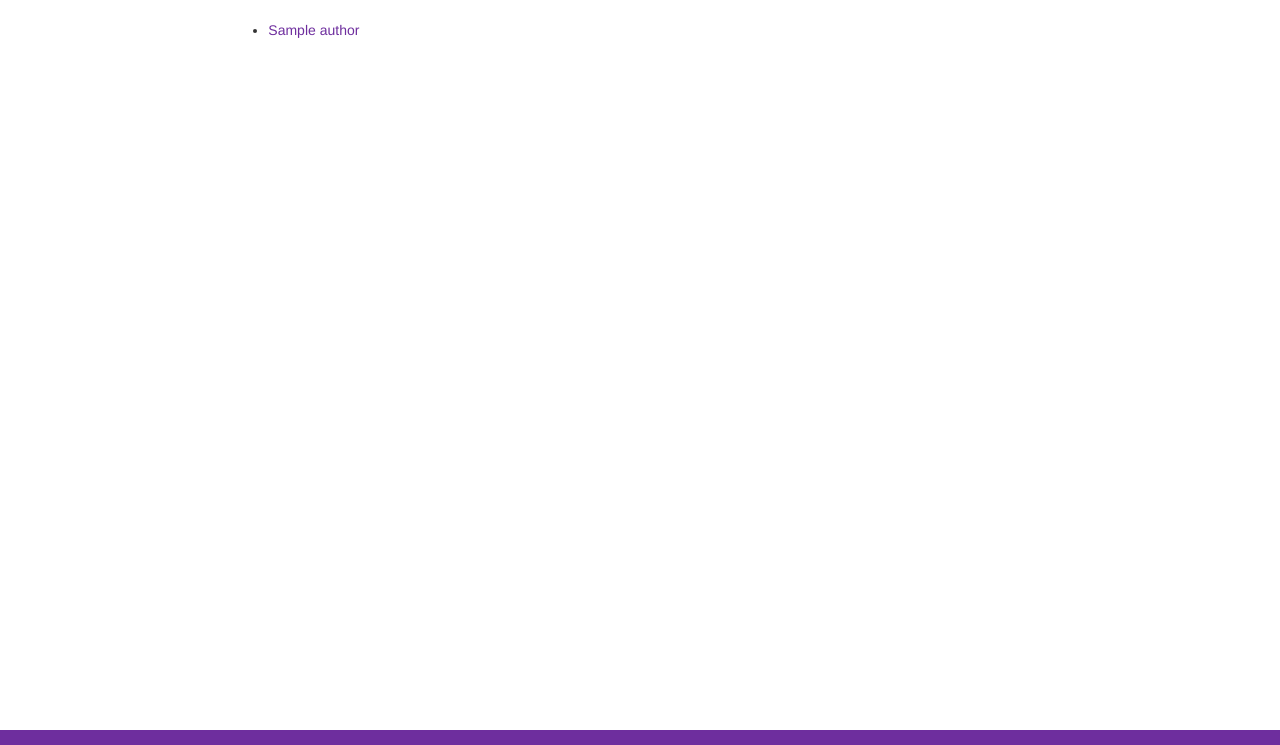
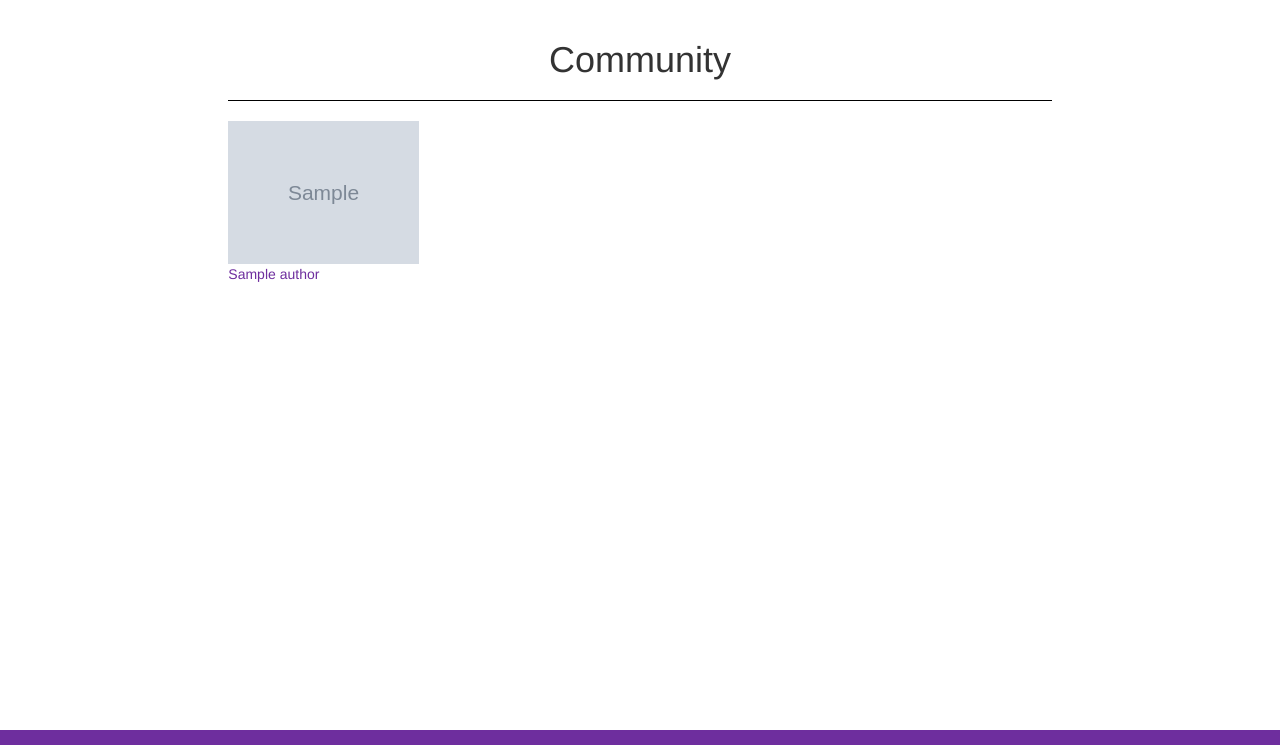
Before and after one commit to workflowr/workflowr.io-django, a Django app: page /authors/ in a window 1280 px wide. Shown: the part 52-797 px from the top of the page. Run offline with Django 3.2, Linux system fonts and the light colour scheme; tables that the repository leaves empty hold one stand-in row (values such as "Sample post"); grey boxes marked "Sample" are stand-in pictures; some libraries are stand-ins or nearby versions; grey boxes are pictures that could not be loaded.

Commit message:
Style author list.

```diff
--- a/projects/models.py
+++ b/projects/models.py
@@ -8,6 +8,7 @@ class Author(models.Model):
     # user = models.OneToOneField(User, on_delete=models.CASCADE)
     name = models.CharField(max_length=200)
     email = models.EmailField()
+    avatar = models.URLField(blank=True)
 
     def get_absolute_url(self):
         return reverse('projects:author_detail',
--- /dev/null
+++ b/static/styles/author_list.css
@@ -0,0 +1,10 @@
+h1 {
+    text-align: center;
+    padding-bottom: 2rem;
+    border-bottom: 1px solid black;
+    margin-bottom: 2rem;
+}
+
+main img {
+    width: 75%;
+}
--- a/templates/projects/author_list.html
+++ b/templates/projects/author_list.html
@@ -1,13 +1,27 @@
 {% extends "base.html" %}
+{% load static %}
+
+{% block title%}Community{% endblock %}
+
+{% block style %}
+<link rel="stylesheet" href="{% static 'styles/author_list.css' %}">
+{% endblock %}
 
 {% block content %}
 
+<h1>Community</h1>
 {% if author_list %}
-    <ul>
+  <div class="row">
     {% for author in author_list %}
-        <li><a href="{{ author.get_absolute_url }}">{{ author.name }}</a></li>
+      <div class="col-sm-4">
+        {% if author.avatar %}
+          <img src="{{ author.avatar }}"
+               alt="Profile picture of {{ author.name }}">
+        {% endif %}
+        <p><a href="{{ author.get_absolute_url }}">{{ author.name }}</a></p>
+      </div>
     {% endfor %}
-    </ul>
+  </div>
 {% else %}
     <p>No authors have been defined.</p>
 {% endif %}
```
Also changed, not shown: repos.py (+10 -2 lines).
